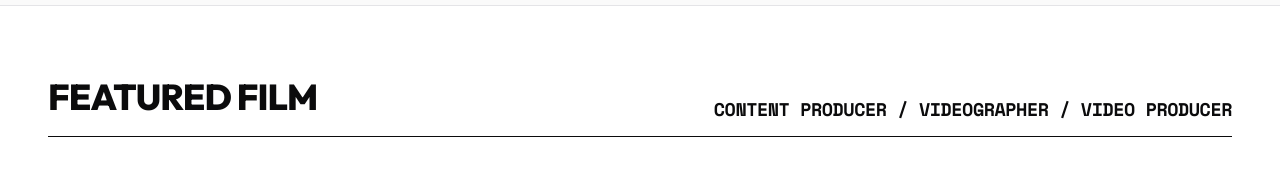
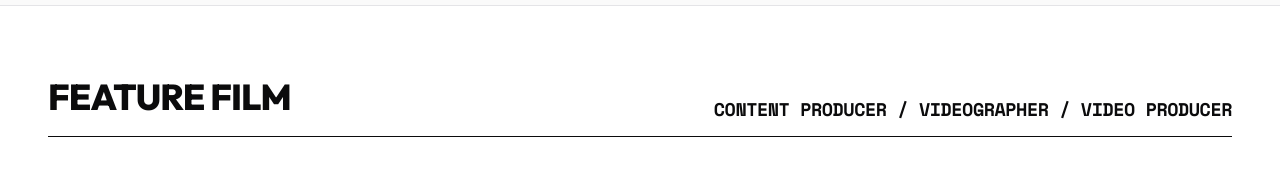
Before and after one commit to techkelzor/portfolio, a plain HTML site: page index.html in a window 1280 px wide. Shown: the part 1308-1482 px from the top of the page. Drawn offline with nearby package versions, Linux system fonts and the light colour scheme; animation ran at ten frames a second.

Commit message:
fix postter

```diff
--- a/index.html
+++ b/index.html
@@ -317,7 +317,7 @@
           <div class="flex flex-col md:flex-row md:items-end justify-between border-b border-primary pb-3 gap-2">
             <div>
               <h2 class="font-display text-[2.25rem] uppercase text-primary tracking-tight font-extrabold">
-                FEATURED FILM
+                FEATURE FILM
               </h2>
             </div>
             <div>
```
